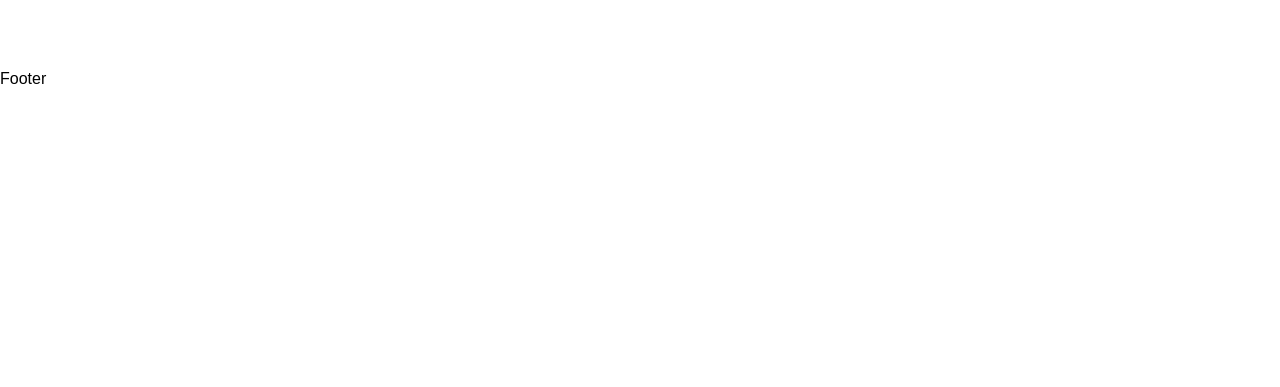
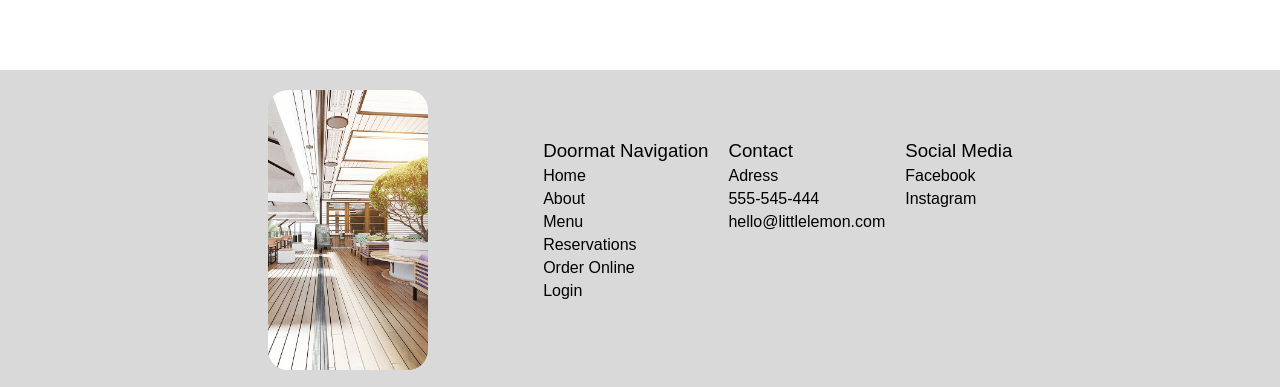
Before and after one commit to totom3ndez/little-lemon, a React (Vite) app: page / in a window 1280 px wide. Shown: the part 2238-2625 px from the top of the page. Before the commit the page ends 2326 px from the top, so only its background shows below. Built offline with nearby package versions, Linux system fonts and the light colour scheme; a web font is replaced by a local one.

Commit message:
Add footer component with navigation links and restaurant image; update About section for improved accessibility

```diff
--- a/src/App.css
+++ b/src/App.css
@@ -376,6 +376,43 @@ input, select {
   margin-top: 100px;
 }
 
+.footer{
+  background-color: #d9d9d9;
+  display: flex;
+}
+
+.footer-container {
+  display: flex;
+  justify-content: space-around;
+  width: 860px;
+  margin: 0 auto;
+  padding: 20px;
+}
+
+.footer-content {
+  display: flex;
+  gap: 20px;
+  justify-content: space-between;
+  padding-top: 50px;
+}
+
+.footer-content a {
+  text-decoration: none;
+  color: black;
+}
+
+.footer-content ul {
+  display: flex;
+  flex-direction: column;
+  gap: 5px;
+}
 .about-content {
   width: 370px;
 }
+
+.footer-img {
+  width: 160px;
+  height: 280px;
+  object-fit: cover;
+  border-radius: 20px;
+}
--- a/src/components/About.jsx
+++ b/src/components/About.jsx
@@ -2,7 +2,7 @@ import React from 'react'
 
 const About = () => {
   return (
-    <section className="about">
+    <section className="about" id='about'>
       <div className="about-content">
       <h2>Little Lemon</h2>
       <p>We are a family-owned restaurant dedicated to serving the best food in town. Our chefs use only the freshest ingredients to create delicious meals that will keep you coming back for more.</p>
--- a/src/components/Footer.jsx
+++ b/src/components/Footer.jsx
@@ -1,7 +1,33 @@
-
+import { Link } from "react-router-dom"
 const Footer = () => {
   return (
-    <>Footer</>
+    <section className="footer">
+      <div className="footer-container">
+      <img src="restaurant.jpg" alt="restaurant" className="footer-img" />
+      <div className="footer-content">
+      <ul>
+        <h3>Doormat Navigation</h3>
+        <li><a href="/">Home</a></li>
+        <li><a href="#about">About</a></li>
+        <li><Link to='/menu'>Menu</Link></li>
+        <li><Link to='/booking'>Reservations</Link></li>
+        <li><Link to='/order-online'>Order Online</Link></li>
+        <li><Link to='/login'>Login</Link></li>
+      </ul>
+      <ul>
+        <h3>Contact</h3>
+        <li>Adress</li>
+        <li>555-545-444</li>
+        <li>hello@littlelemon.com</li>
+      </ul>
+      <ul>
+        <h3>Social Media</h3>
+        <li>Facebook</li>
+        <li>Instagram</li>
+      </ul>
+      </div>
+      </div>
+    </section>
   )
 }
 
--- a/src/components/Navbar.jsx
+++ b/src/components/Navbar.jsx
@@ -3,8 +3,8 @@ import { Link } from "react-router-dom"
 const Navbar = () => {
   return (
     <ul className="navbar">
-      <li><Link to="/">Home</Link></li>
-      <li><Link to="#about">About</Link></li>
+      <li><a href="/">Home</a></li>
+      <li><a href="#about">About</a></li>
       <li><Link to="/menu">Menu</Link></li>
       <li><Link to="/booking">Reservations</Link></li>
       <li><Link to="/order-online">Order Online</Link></li>
```
Also changed, not shown: public/restaurant.jpg (added).
